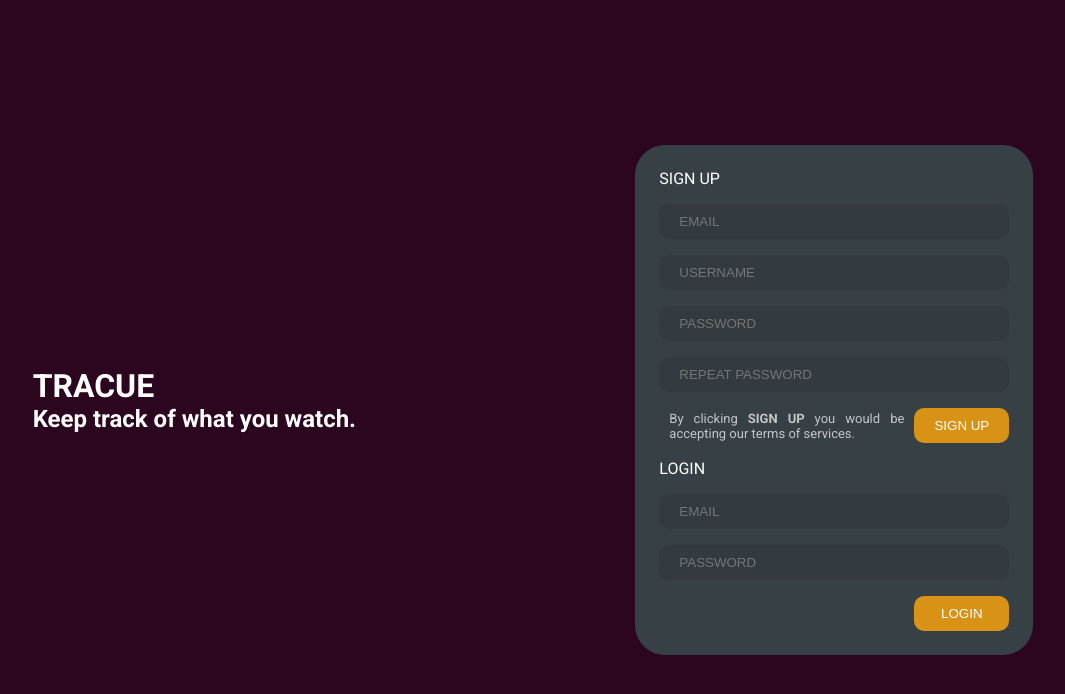
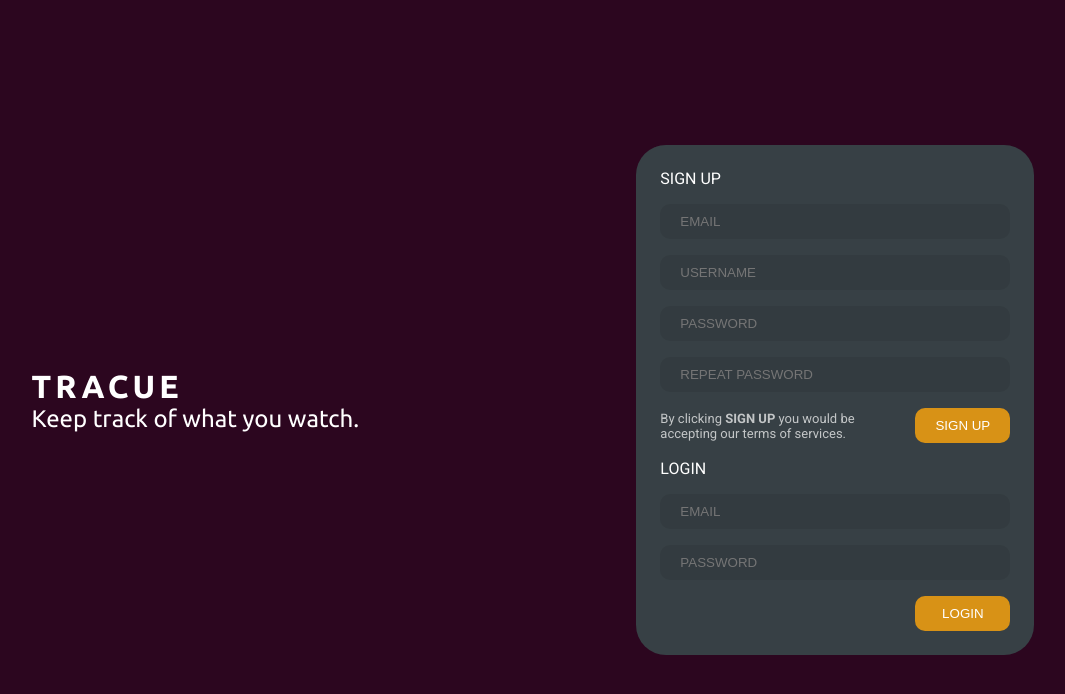
Before and after one commit to tracue/frontend, a JavaScript app: page / in a window 1280 px wide. Shown: the top 694 px of the page, without its empty margins (107-1172 px from the left). Built offline with nearby package versions, Linux system fonts and the light colour scheme; the HTML template or start-up script is replaced by a standard one.

Commit message:
fix: minor visual changes to auth forms component

```diff
--- a/src/components/pages/landing-page/form/AuthForm.js
+++ b/src/components/pages/landing-page/form/AuthForm.js
@@ -5,10 +5,10 @@ const AuthFrom = () => {
     <div className={styles.container}>
       <form className={styles.form}>
         <label>SIGN UP</label>
-        <input type="text" placeholder="EMAIL" />
-        <input type="text" placeholder="USERNAME" />
-        <input type="text" placeholder="PASSWORD" />
-        <input type="text" placeholder="REPEAT PASSWORD" />
+        <input placeholder="EMAIL" type="email" />
+        <input placeholder="USERNAME" type="text" />
+        <input placeholder="PASSWORD" type="password" />
+        <input placeholder="REPEAT PASSWORD" type="password" />
         <div className={styles.buttonHolder}>
           <input type="submit" value="SIGN UP" />
           <span>
@@ -19,8 +19,8 @@ const AuthFrom = () => {
       </form>
       <form className={styles.form}>
         <label>LOGIN</label>
-        <input type="text" placeholder="EMAIL" />
-        <input type="text" placeholder="PASSWORD" />
+        <input placeholder="EMAIL" type="email" />
+        <input placeholder="PASSWORD" type="password" />
         <div className={styles.buttonHolder}>
           <input type="submit" value="LOGIN" />
         </div>
--- a/src/styles/AuthForm.module.scss
+++ b/src/styles/AuthForm.module.scss
@@ -28,12 +28,13 @@
       display: flex;
       flex-flow: row-reverse wrap;
       align-items: center;
+      justify-content: space-between;
+      gap: 10px;
       span {
         color: rgba(#ffffff, 0.7);
         flex: 1;
         font-size: small;
-        text-align: justify;
-        margin: 0 10px;
+        max-width: 60%;
       }
 
       input {
@@ -41,9 +42,10 @@
         background-color: #d89216;
         color: #ffffff;
         cursor: pointer;
-        transition: background-color 0.2s;
+        transition: background-color 0.2s, box-shadow 0.2s;
         &:hover {
-          background-color: #c28213;
+          background-color: #e69b1b;
+          box-shadow: 0 2px 6px rgba(0, 0, 0, 0.3);
         }
       }
     }
--- a/src/styles/LandingPage.module.scss
+++ b/src/styles/LandingPage.module.scss
@@ -6,10 +6,13 @@
   justify-content: space-around;
 
   .title {
+    font-family: 'Ubuntu', sans-serif;
     h1 {
       margin: 0;
+      letter-spacing: 4px;
     }
     h2 {
+      font-weight: 400;
       margin: 0;
     }
     color: #ffffff;
```
